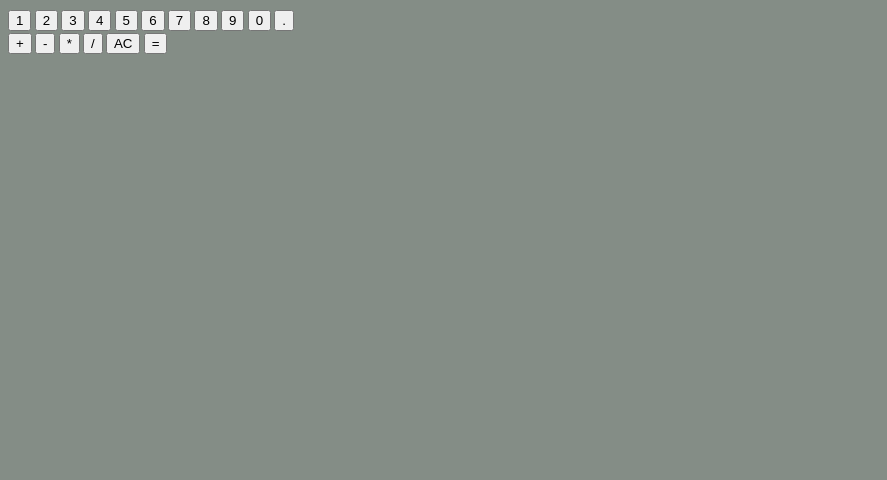
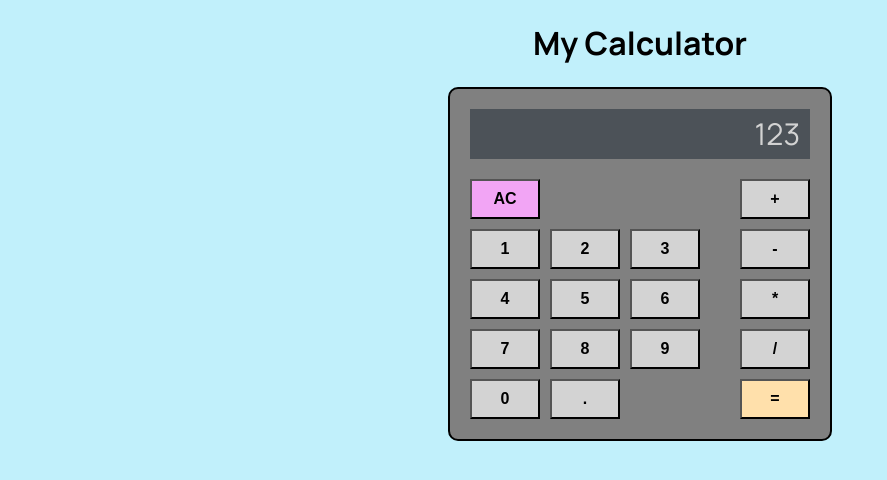
Before and after one commit to d-chia/calculator, a plain HTML site: page index.html in a window 1280 px wide. Shown: the whole page, without its empty margins (0-887 px from the left). Drawn offline with Linux system fonts and the light colour scheme.

Commit message:
Add styling and layout for calculator and buttons

```diff
--- a/index.html
+++ b/index.html
@@ -13,13 +13,18 @@
 </head>
 <body>
     <div class="container">
-        <div class="header"></div>
+        <div class="header">
+            <h1>My Calculator</h1>
+        </div>
         <div class="main">
             <div class="calculator">
                 <div class="display">
+                    <div id="displayContent">123</div>
                 </div>
-                <div class="buttons">
+                <div class="buttonSection">
                     <div class="numbers">
+                        <button id="AC">AC</button>
+                        <break></break>
                         <button id="one">1</button>
                         <button id="two">2</button>
                         <button id="three">3</button>
@@ -32,13 +37,14 @@
                         <button id="zero">0</button>
                         <button id="decimal">.</button>
                     </div>
-                    <div class="operations"></div>
+
+                    <div class="operations">
                         <button id="addition">+</button>
                         <button id="subtraction">-</button>
                         <button id="multiplication">*</button>
                         <button id="division">/</button>
-                        <button id="clear">AC</button>
                         <button id="equals">=</button>
+                    </div>
                 </div>
             </div>
         </div>
--- a/style.css
+++ b/style.css
@@ -1,5 +1,97 @@
 body {
     box-sizing: border-box;
-    background-color: #848D86;
+    background-color: #C1F0FB;
     font-family: 'Manrope', Helvetica, Arial, sans-serif;
 }
+
+.container {
+    width: 100%;
+}
+
+header {
+    padding: 20px 0px;
+    display: flex;
+    justify-content: center;
+    align-items: center;
+}
+
+h1 {
+    text-align: center;
+}
+
+.main {
+    display: flex;
+    flex-direction: column;
+    align-items: center;
+}
+
+.calculator {
+    background-color: gray;
+    border-radius: 10px;
+    border: solid 2px black;
+    width: 360px;
+    padding: 20px 10px;
+    display: flex;
+    flex-direction: column;
+    align-items: center;
+}
+
+.display {
+    width: 340px;
+    height: 50px;
+    margin-bottom: 20px;
+    background-color: #4C5258;
+    display: flex;
+    align-items: center;
+    justify-content: flex-end;
+}
+
+#displayContent {
+    color: lightgray;
+    padding: 0px 10px;
+    font-size: 30px;
+}
+
+.buttonSection {
+    display: flex;
+    justify-content: center;
+    gap: 40px;
+}
+
+.buttonSection button {
+    width: 70px;
+    height: 40px;
+    font-size: 16px;
+    font-weight: bold;
+    background-color: lightgray;
+}
+
+.numbers {
+    display: flex;
+    flex-wrap: wrap;
+    width: 230px;
+    gap: 10px;
+}
+
+break {
+    flex-basis: 50%;
+    width: 0px;
+    height: 0px;
+    overflow: hidden;
+}
+
+.operations {
+    display: flex;
+    flex-direction: column;
+    align-items: center;
+    justify-content: space-between;
+    width: 70px;
+}
+
+#AC {
+    background-color: #F2A5F5;
+}
+
+#equals {
+    background-color: #FFE0AB;
+}
```
